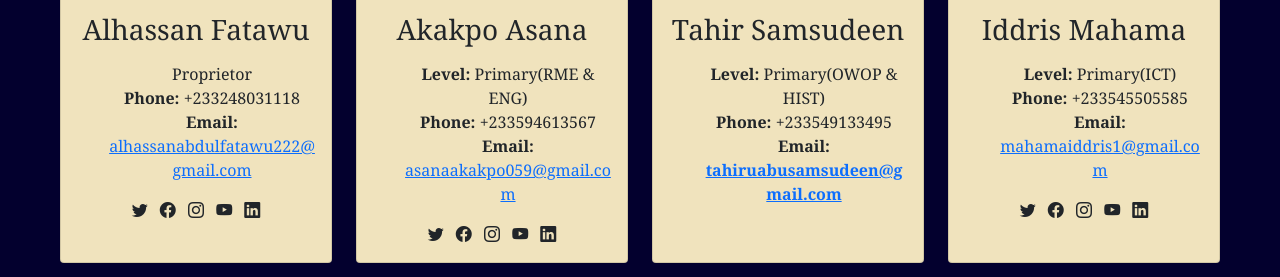
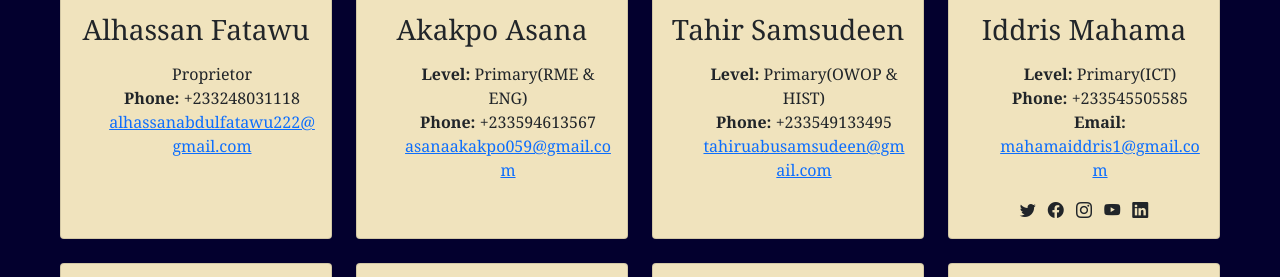
Before and after one commit to BorenyiAcademy/gateway, a plain HTML site: page index.html in a window 1280 px wide. Shown: the part 2522-2799 px from the top of the page. Drawn offline with nearby package versions, Linux system fonts and the light colour scheme.

Commit message:
Update index.html

```diff
--- a/index.html
+++ b/index.html
@@ -290,8 +290,7 @@
                         <img src="amant.jpg" style="width: 130px; height: 130px;"
                         class="rounded-circle mb-3" alt="">
                         <h3 class="card-title mb-3">Alhassan Fatawu</h3>
-                        <p class="card-text">
-                            <ul>
+                            <ul class = "card-text">
                                 <li style="list-style: none;">
                                  Proprietor
                                 </li>
@@ -300,16 +299,9 @@
                                 +233248031118
                                 </li>
                                 <li style="list-style: none;">
-                                    <span class="fw-bold">Email:</span>
                                     <a href="mailto: alhassanabdulfatawu222@gmail.com">alhassanabdulfatawu222@gmail.com</a>
                                     </li>
                              </ul>
-                        </p>
-                        <a href="#"><i class="bi bi-twitter text-dark mx-1"></i></a>
-                        <a href="#"> <i class="bi bi-facebook text-dark mx-1"></i></a>
-                        <a href="#"><i class="bi bi-instagram text-dark mx-1"></i></a>
-                        <a href="#"><i class="bi bi-youtube text-dark mx-1"></i></a>
-                        <a href="#"><i class="bi bi-linkedin text-dark mx-1"></i></a>
                     </div>
                 </div>
             </div>
@@ -320,8 +312,7 @@
                         <img src="akakpo.jpg" style="width: 130px; height: 130px;"
                         class="rounded-circle mb-3" alt="">
                         <h3 class="card-title mb-3">Akakpo Asana</h3>
-                        <p class="card-text">
-                            <ul>
+                            <ul class ="card-text">
                                 <li style="list-style: none;">
                                 <span class="fw-bold">Level:</span>
                                  Primary(RME & ENG)
@@ -331,17 +322,9 @@
                                 +233594613567
                                 </li>
                                 <li style="list-style: none;">
-                                    <span class="fw-bold">Email:</span>
                                     <a href="mailto: asanaakakpo059@gmail.com">asanaakakpo059@gmail.com</a>
-
                                     </li>
                              </ul>
-                        </p>
-                        <a href="#"><i class="bi bi-twitter text-dark mx-1"></i></a>
-                        <a href="#"> <i class="bi bi-facebook text-dark mx-1"></i></a>
-                        <a href="#"><i class="bi bi-instagram text-dark mx-1"></i></a>
-                        <a href="#"><i class="bi bi-youtube text-dark mx-1"></i></a>
-                        <a href="#"><i class="bi bi-linkedin text-dark mx-1"></i></a>
                     </div>
                 </div>
             </div>
@@ -362,7 +345,6 @@
                                 +233549133495
                                 </li>
                                 <li style="list-style: none;">
-                                    <span class="fw-bold">Email:
                                         <a href="mailto: tahiruabusamsudeen@gmail.com">tahiruabusamsudeen@gmail.com</a>
                                     </span>
                                     </li>
```
